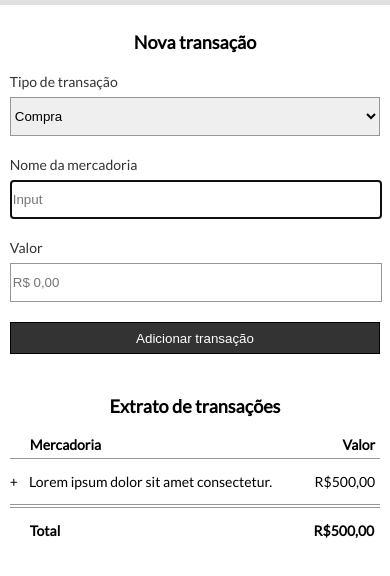
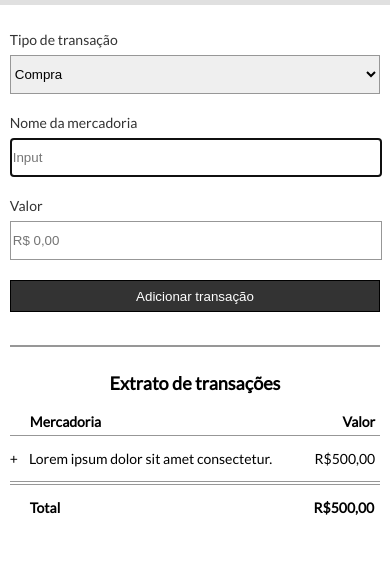
Before and after one commit to VictorMota104/Controle-Financeiro-, a plain HTML site: page index.html in a window 390 px wide. Shown: the part 50-626 px from the top of the page. Drawn offline with Linux system fonts and the light colour scheme.

Commit message:
Correção CSS

```diff
--- a/css/style.css
+++ b/css/style.css
@@ -126,62 +126,11 @@ body {
   .main {
     display: block;
   }
-}
 
-/*@media screen and (max-width: 500px) {
-  .header .menu-mobile {
-    display: none;
-    width: 80%;
-  }
-
-  .main .transaction h1 {
-    display: none;
-  }
-
-  .main .transaction {
-    border: none;
-    width: 90%;
-    height: 290px;
-  }
-
-  .main .transaction .itens {
-    margin: 0;
-    flex-direction: column;
-  }
-
-  .main .transaction .itens input {
-    margin: 0;
+  .line {
+    margin: 0 auto;
     width: 95%;
-    padding: 12px;
-    border-radius: 5px;
-    margin-bottom: 20px;
-  }
-
-  .main .transaction .itens .item_1 {
-    white-space: nowrap;
-    margin: 0;
-  }
-
-  .main .transaction .itens .item_2 {
-    width: auto;
-    white-space: nowrap;
-  }
-
-  .main .transaction .itens .item_3 {
-    white-space: nowrap;
-    margin: 0;
-  }
-
-  .botao {
-    margin: 0 auto;
-    width: 97%;
-    padding: 8px;
-  }
-
-  .main .transaction .line {
-    border: 1px solid #979797;
-    margin-top: 25px;
-    width: 100%;
+    height: 5px;
+    border-top: 2px solid #979797;
   }
 }
-*/
--- a/css/transaction.css
+++ b/css/transaction.css
@@ -59,6 +59,12 @@
 /*tablet portrait 768px*/
 
 @media screen and (max-width: 768px) {
+  .line {
+    display: none;
+  }
+  .main .transaction h1 {
+    margin-bottom: -2px;
+  }
   .main .transaction {
     margin: 0 auto;
     margin-top: 20px;
@@ -96,10 +102,17 @@
 /*smartphone 557px*/
 
 @media screen and (max-width: 557px) {
+  .main .transaction h1 {
+    display: none;
+  }
+  .line {
+    display: block;
+  }
   .main .transaction {
     width: 95%;
     height: 344px;
     border: none;
+    margin-bottom: -30px;
   }
   .transaction-general {
     display: block;
--- a/index.html
+++ b/index.html
@@ -66,6 +66,7 @@
             </div>
             </form>
 
+            <div class="line"></div>
 
           <section class="extract">
               <h1>Extrato de transações</h1>
```
